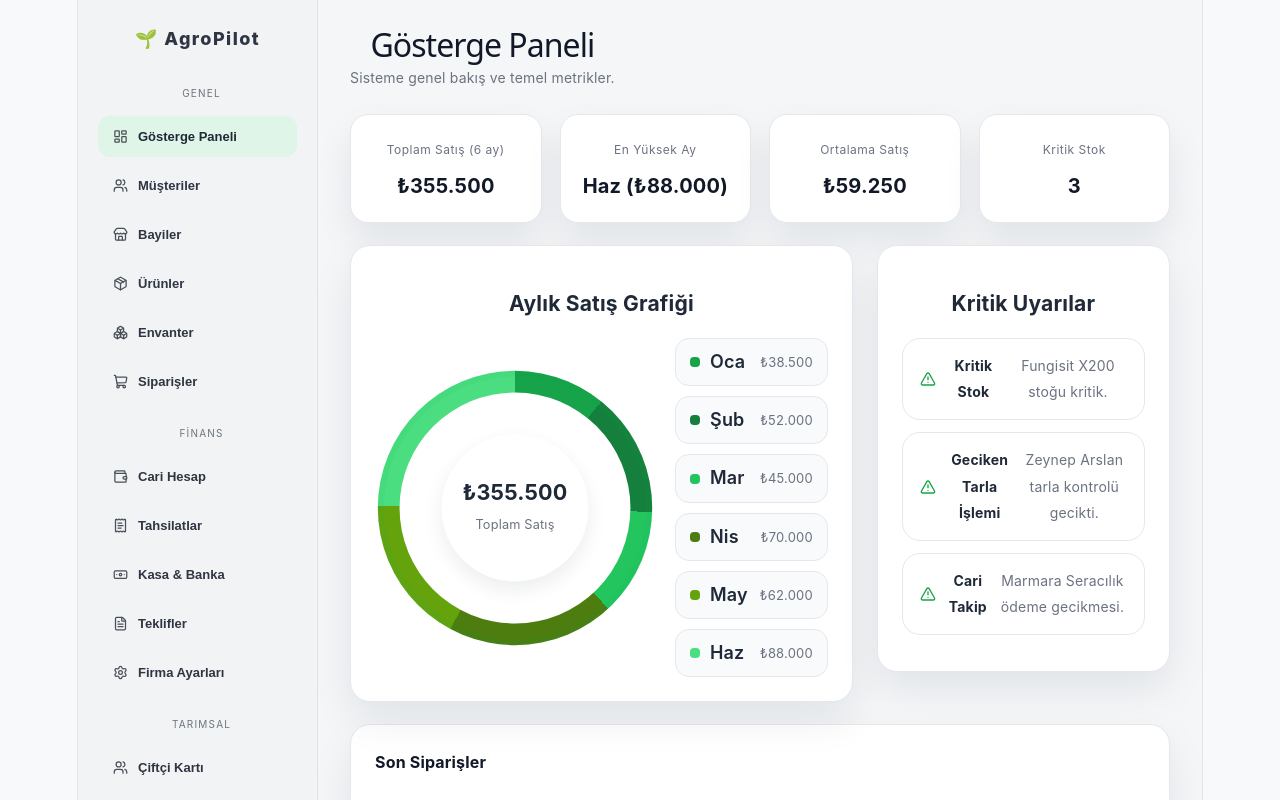
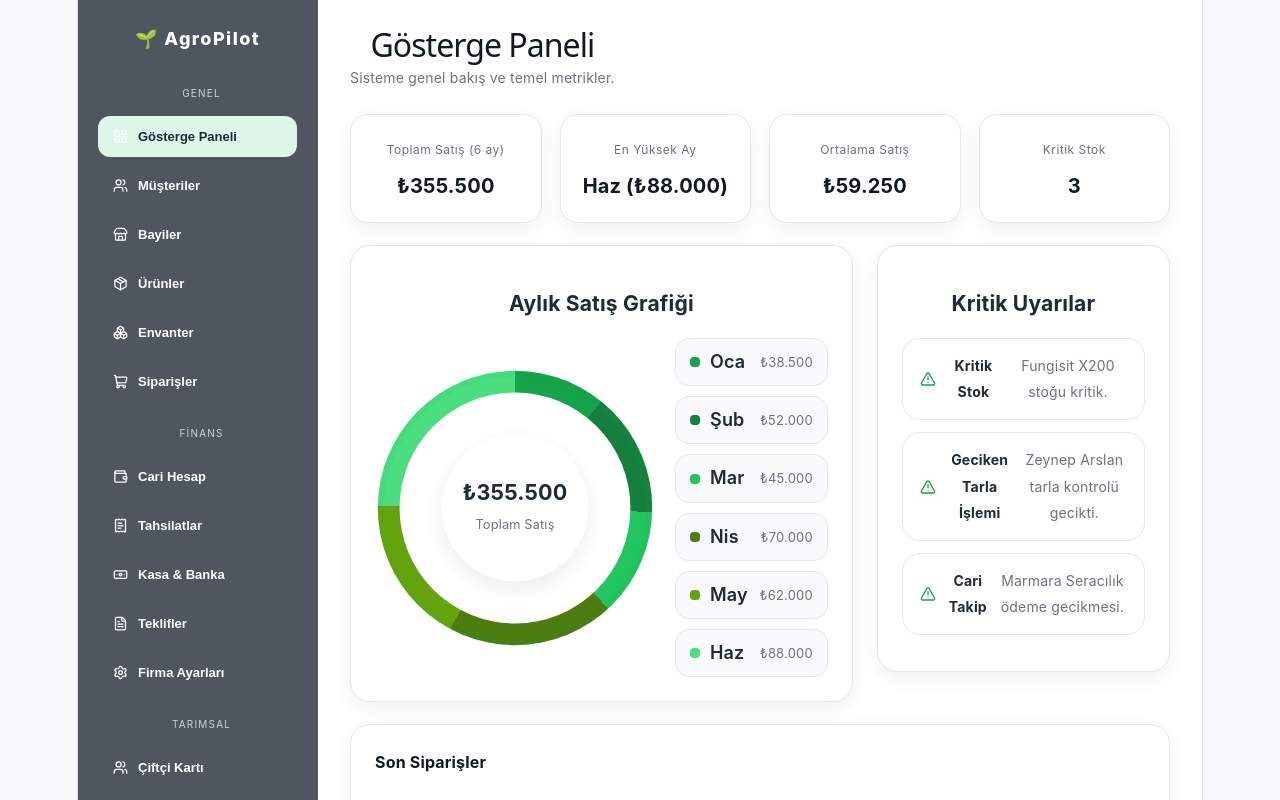
Before and after one commit to mgorkem19/AGROPILOT-ERP, a React (Vite) app: page / in a window 1280 px wide. Shown: the top 800 px of the page. Built offline with nearby package versions, Linux system fonts and the light colour scheme.

Commit message:
Yazi renkleri duzeltildi

```diff
--- a/src/App.css
+++ b/src/App.css
@@ -17,7 +17,7 @@ body {
   min-height: 100vh;
   display: flex;
   justify-content: center;
-  background: #e9ecef;
+  background: #ffffff;
   width: 100%;
   max-width: 1420px;
   margin: 0 auto;
@@ -27,16 +27,16 @@ aside {
   width: 240px;
   min-width: 240px;
   min-height: 100vh;
-  background: #f1f3f5;
-  border-right: 1px solid #dee2e6;
+  background: #4f5660;
+  border-right: 1px solid rgba(255,255,255,0.04);
   padding: 26px 20px;
   position: sticky;
   top: 0;
-  box-shadow: inset -1px 0 0 rgba(255,255,255,0.06);
+  box-shadow: inset -1px 0 0 rgba(0,0,0,0.06);
 }
 
 .logo {
-  color: #2f3542;
+  color: #ffffff;
   font-size: 18px;
   font-weight: 800;
   letter-spacing: 0.08em;
@@ -47,7 +47,7 @@ aside {
 
 .group small {
   display: block;
-  color: #6c757d;
+  color: #cfd4da;
   font-size: 10px;
   text-transform: uppercase;
   letter-spacing: 0.12em;
@@ -60,7 +60,7 @@ aside button {
   align-items: center;
   gap: 10px;
   background: transparent;
-  color: #2f3542;
+  color: #ffffff;
   border: 1px solid transparent;
   padding: 12px 14px;
   border-radius: 12px;
@@ -71,11 +71,11 @@ aside button {
   transition: all 180ms ease;
 }
 
-aside button svg { color: #495057; }
+aside button svg { color: #ffffff; }
 
 aside button:hover {
-  background: #e6eaed;
-  color: #2f3542;
+  background: #5b6370;
+  color: #ffffff;
 }
 
 aside button.active {
@@ -90,7 +90,7 @@ main {
   width: 100%;
   min-width: 0;
   margin: 0 auto;
-  background: #f4f6f8;
+  background: #ffffff;
 }
 
 header {
@@ -151,7 +151,7 @@ header p {
   border: 1px solid #e5e7eb;
   border-radius: 18px;
   padding: 22px;
-  box-shadow: 0 18px 36px rgba(15,23,42,0.08);
+  box-shadow: 0 6px 20px rgba(0,0,0,0.06);
 }
 
 .stat span {
@@ -173,7 +173,7 @@ header p {
   border-radius: 20px;
   padding: 24px;
   margin-bottom: 22px;
-  box-shadow: 0 18px 40px rgba(15,23,42,0.08);
+  box-shadow: 0 6px 20px rgba(0,0,0,0.06);
 }
 
 .panelHead {
@@ -538,7 +538,7 @@ tbody tr:hover td {
   border: 1px solid #e5e7eb;
   border-radius: 20px;
   padding: 22px;
-  box-shadow: 0 14px 30px rgba(15,23,42,0.06);
+  box-shadow: 0 6px 20px rgba(0,0,0,0.06);
 }
 
 .avatar {
```
